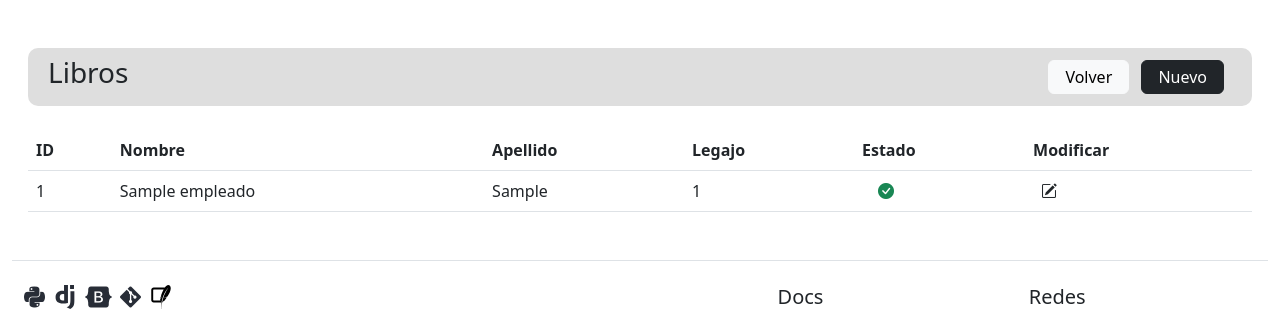
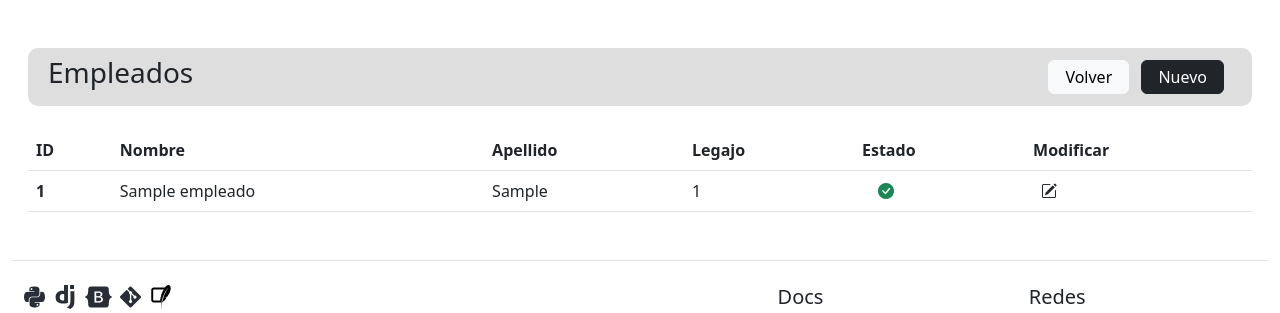
Before and after one commit to Mettralla/WebApp, a Django app: page /biblioteca/empleados/listado in a window 1280 px wide. Shown: the part 70-383 px from the top of the page. Run offline with Django 4.2, Linux system fonts and the light colour scheme; tables that the repository leaves empty hold one stand-in row (values such as "Sample post"); some libraries are stand-ins or nearby versions.

Commit message:
Correccion a lista_empleados, cambio titulo libro a empleados y corrijo el estilo del id

```diff
--- a/biblioteca/templates/biblioteca/empleados/listado_empleados.html
+++ b/biblioteca/templates/biblioteca/empleados/listado_empleados.html
@@ -7,7 +7,7 @@
 
     <div class="row p-2 mt-5 mx-3 align-items-center" style="background-color: #DEDEDE; border-radius: 10px">
         <div class="col text-start">
-            <h3>Libros</h3>
+            <h3>Empleados</h3>
         </div>
         <div class="col text-end">
             <a class="btn btn-light p-1 px-3 me-2" href="{% url 'home' %}">Volver</a>
@@ -30,7 +30,7 @@
             <tbody class="table-group-divider"></tbody>
                 {% for empleado in empleados %}
                     <tr>
-                        <td scope="row">{{empleado.id}}</td>
+                        <th scope="row">{{empleado.id}}</th>
                         <td>{{empleado.emp_nombre}}</td>
                         <td>{{empleado.emp_apellido}}</td>
                         <td>{{empleado.emp_legajo}}</td>
```
